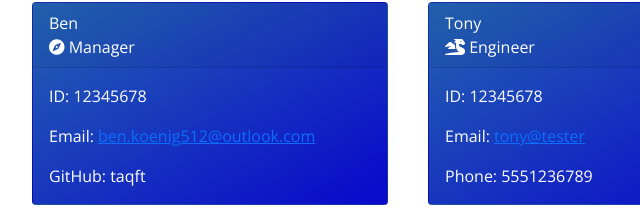
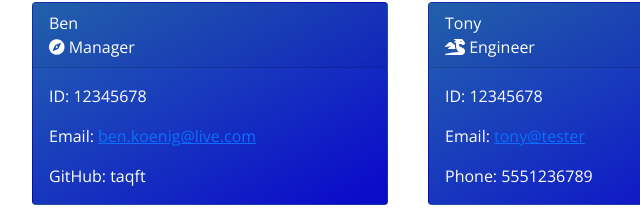
Before and after one commit to taqft/flex-my-team, a website: page index.html in a window 1280 px wide. Shown: the part 66-288 px from the top of the page, 232-872 px from the left. Drawn offline with nearby package versions, Linux system fonts and the light colour scheme.

Commit message:
Update index.html

```diff
--- a/index.html
+++ b/index.html
@@ -37,7 +37,7 @@
                 </div>
                 <div class="card-body">
                     <p class="card-text">ID: 12345678</p>
-                    <p class="card-text">Email: <a href="mailto:ben.koenig@live.com">ben.koenig512@outlook.com</a></p>
+                    <p class="card-text">Email: <a href="mailto:ben.koenig@live.com">ben.koenig@live.com</a></p>
                     <p class="card-text">GitHub: taqft</p>
                 </div>
             </div>
```
